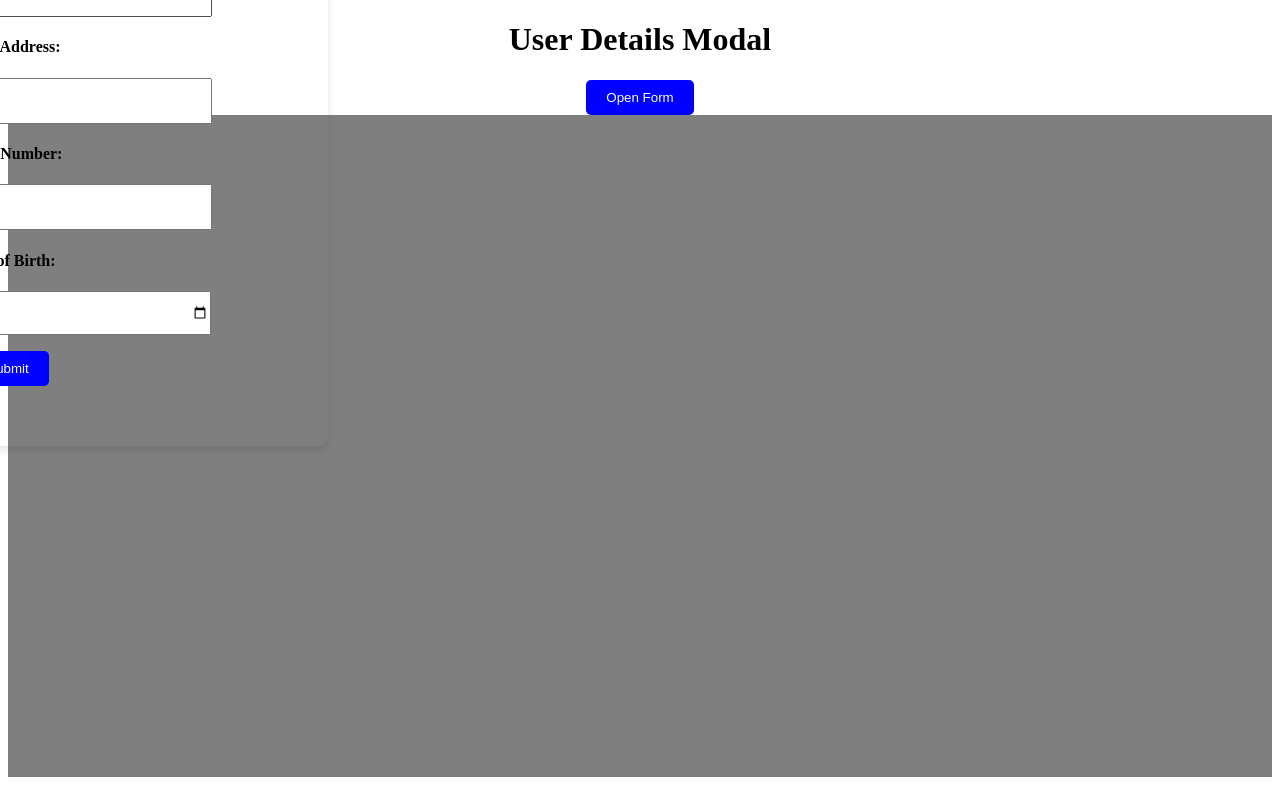
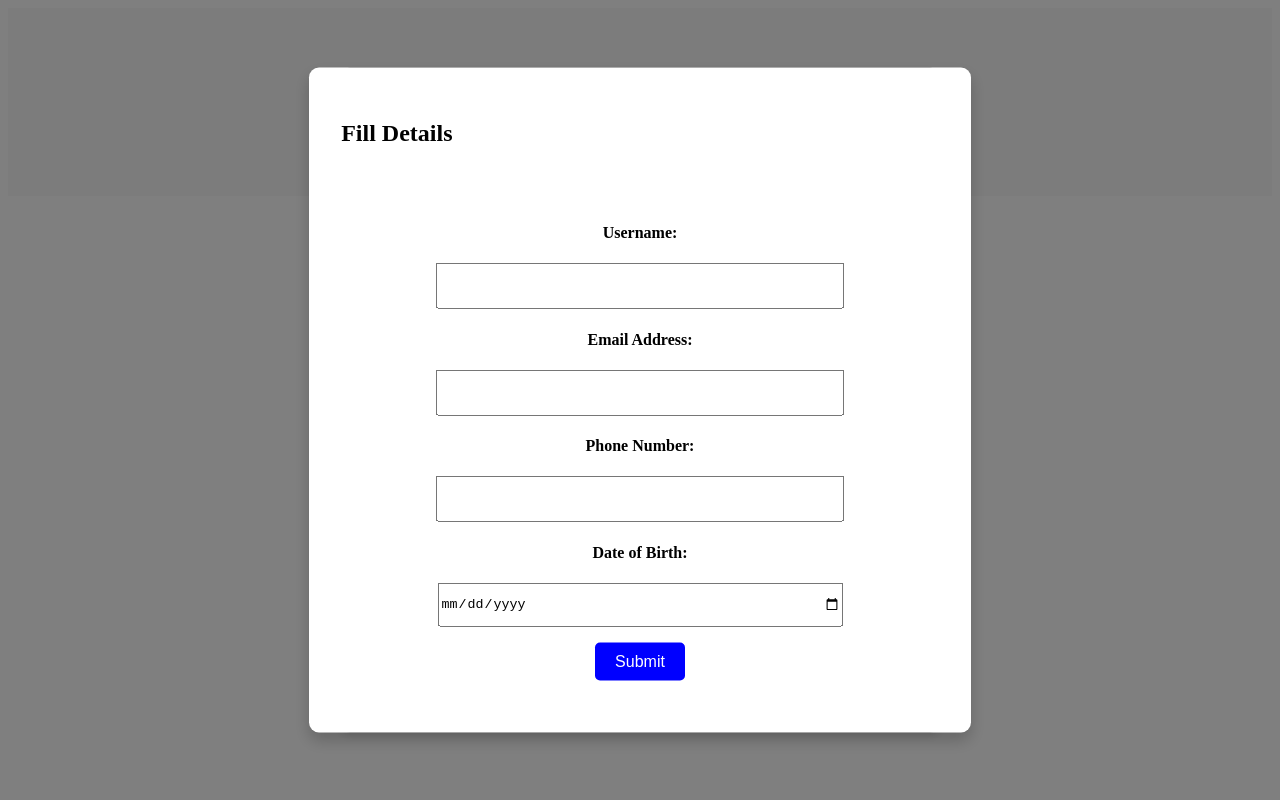
Before and after one commit to ashwin2312/XModal, a React (Vite) app: page / in a window 1280 px wide. Both pictures are taken after a click on the button "Open Form". Built offline with nearby package versions, Linux system fonts and the light colour scheme.

Commit message:
css styling changed

```diff
--- a/src/App.css
+++ b/src/App.css
@@ -1,20 +1,37 @@
-#root{
+#root {
   text-align: center;
+  font-family: 'Segoe UI', Tahoma, Geneva, Verdana, sans-serif; /* Better typography */
+  padding: 2rem; /* Adds breathing room */
+  background-color: #f9f9f9; /* Light background for contrast */
 }
-button{
-  background-color: blue;
-  border-radius: 5px;
-  padding: 10px 20px;
+
+button {
+  background-color: #007bff; /* More modern blue */
+  border-radius: 6px;
+  padding: 10px 24px;
   color: white;
   border: none;
   cursor: pointer;
+  font-size: 1rem;
+  transition: background-color 0.3s ease;
+}
 
+button:hover {
+  background-color: #0056b3; /* Hover effect */
 }
+
+button:focus {
+  outline: 2px solid #0056b3; /* Accessibility: visible focus */
+  outline-offset: 2px;
+}
+
 /* App.css */
 .modal-overlay {
   background-color: rgba(0, 0, 0, 0.5);
+  position: fixed;
+  inset: 0;
+  display: flex;
+  align-items: center;
+  justify-content: center;
+  z-index: 1000; /* Ensure it's above other elements */
 }
-
-.modal-content {
-  /* Any additional styling */
-}
--- a/src/App.jsx
+++ b/src/App.jsx
@@ -48,8 +48,8 @@
         contentLabel="User Details Form"
         shouldCloseOnEsc={true}
         shouldCloseOnOverlayClick={true}
-        className="modal-content modal"
-        overlayClassName="modal-overlay"
+        className="modal-overlay"
+        // overlayClassName="modal-overlay"
       >
         <ModalForm />
       </Modal>
--- a/src/components/ModalForm.css
+++ b/src/components/ModalForm.css
@@ -2,7 +2,7 @@
     width: 400px;
     height: 40px;
 }
-.modal-content, form{
+form{
     display: flex;
     flex-direction: column;
     align-items: center;
@@ -19,3 +19,22 @@
     cursor: pointer;
     margin-top: 1rem;
 }
+.modal-content {
+  background-color: #fff;
+  padding: 2rem;
+  border-radius: 10px;
+  box-shadow: 0 8px 16px rgba(0, 0, 0, 0.2);
+  width: 600px;
+  max-width: 90%;
+  margin: auto;
+  display: flex;
+  flex-direction: column;
+  gap: 1rem;
+  /* border: 1px solid red; */
+}
+/* .modal {
+    width: 700px;
+  display: flex;
+  flex-direction: column;
+  align-items: center;
+} */
```
